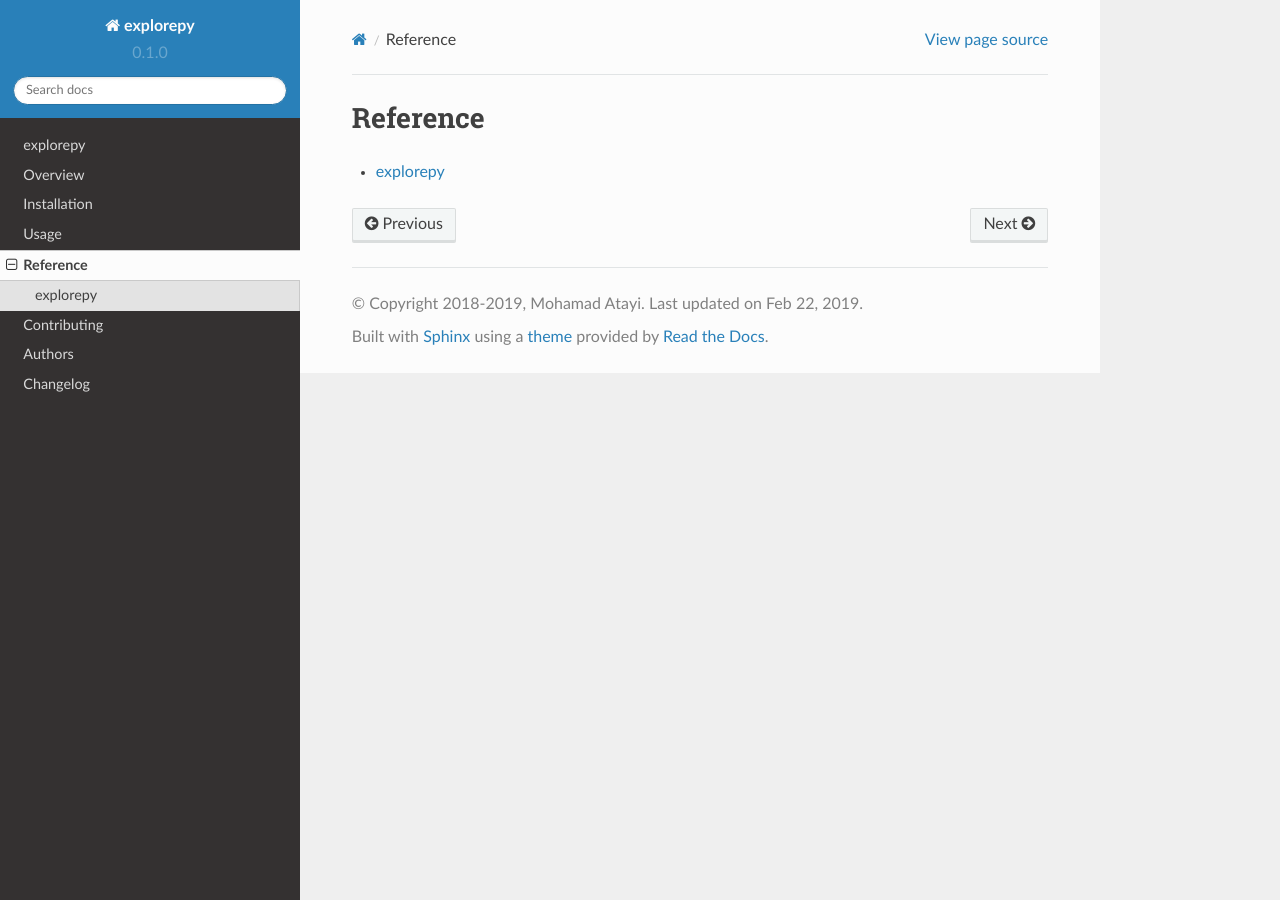
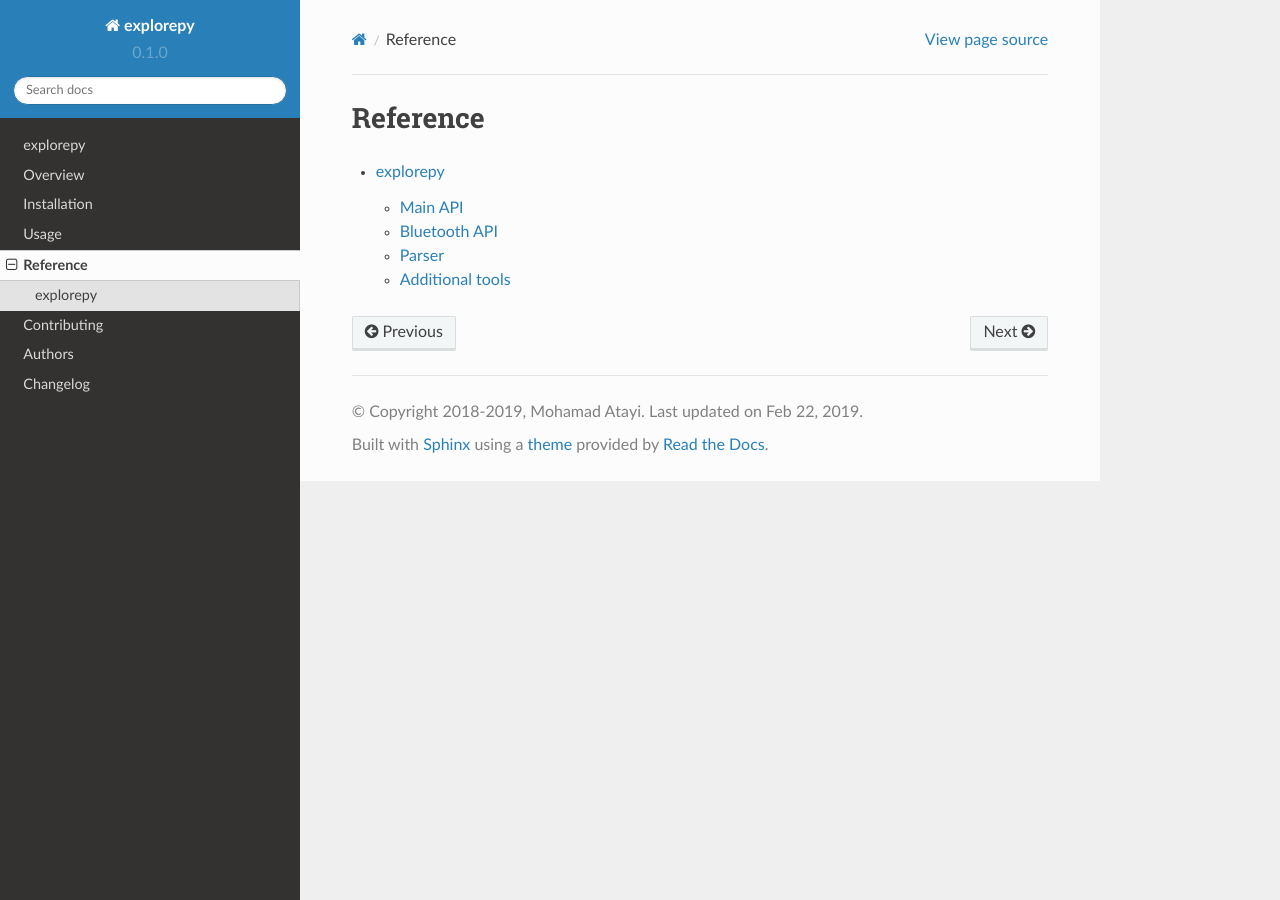
Before and after one commit to Mentalab-hub/explorepy, a Sphinx documentation site: the page built from docs/reference/index.rst, in a window 1280 px wide. Built offline with Sphinx 7.4.7 and the Read the Docs theme 2.0.0, drawn with Linux system fonts in a browser that asks for light colours.

Commit message:
made subtitles

```diff
--- a/docs/reference/explorepy.rst
+++ b/docs/reference/explorepy.rst
@@ -5,10 +5,21 @@ explorepy
 
     from explorepy import *
 
+Main API
+********
+
 .. automodule:: explore
     :members:
     :undoc-members:
 
+Bluetooth API
+*************
+.. automodule:: bt_client
+    :members:
+    :undoc-members:
+
+Parser
+******
 .. automodule:: parser
     :members:
     :undoc-members:
@@ -17,6 +28,8 @@ explorepy
     :members:
     :undoc-members:
 
+Additional tools
+****************
 .. automodule:: tools
     :members:
     :undoc-members:
```
